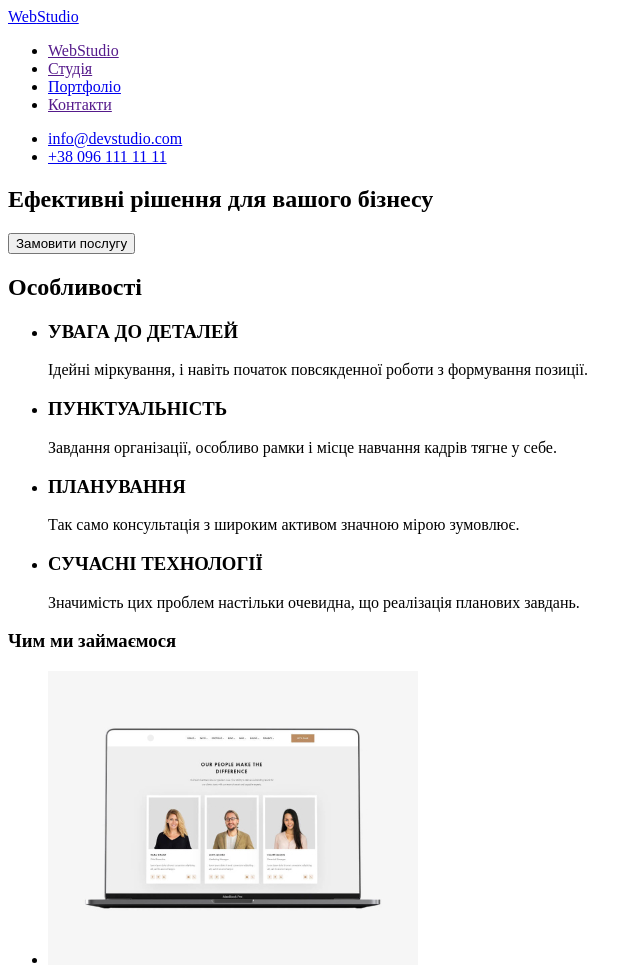
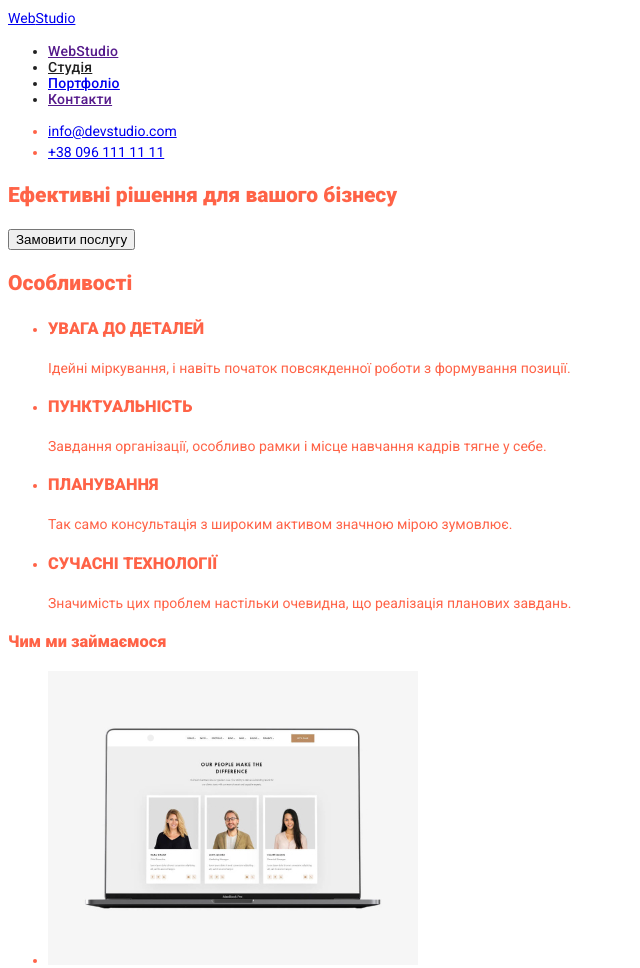
Before and after one commit to VVLLAADDYYSSLLAAVV/goit-markup-hw-02, a plain HTML site: page index.html in a window 1280 px wide. Shown: the top 968 px of the page, without its empty margins (0-640 px from the left). Drawn offline with Linux system fonts and the light colour scheme.

Commit message:
studio
color

```diff
--- a/css/styles.css
+++ b/css/styles.css
@@ -1,9 +1,11 @@
 body {
 font-family: Roboto, Arial, sans-serif;
-color: ;
+color: tomato ;
 font-size: 14px;
 line-height: 1.5;
 }
+
+.page-header {}
 
 .site-nav {
         font-style: normal;
@@ -21,7 +23,12 @@ line-height: 1.5;
 /* WebStudio */
 
 /* Студія */
-
+.studio {
+color: #212121;
+}
+.studio:hover {
+color: #2196F3;
+}
 /* Портфоліо */
 
 /* Контакти */
--- a/index.html
+++ b/index.html
@@ -5,6 +5,7 @@
     <meta http-equiv="X-UA-Compatible" content="IE=edge" />
     <meta name="viewport" content="width=device-width, initial-scale=1.0" />
     <title>Головна</title>
+    <link rel="stylesheet" href="css/styles.css">
     <link rel="preconnect" href="https://fonts.gstatic.com" crossorigin />
     <link
       href="https://fonts.googleapis.com/css2?family=Raleway:wght@700&family=Roboto:ital,wght@0,400;0,500;0,900;1,700&display=swap"
@@ -13,12 +14,12 @@
   </head>
   <body>
     <!--Верхня лінія-->
-    <header>
-      <a href="/"><span class="accent">Web</span>Studio</a>
+    <header class="page-header">
+      <a href="/" class="logo"><span class="accent">Web</span>Studio</a>
       <nav>
-        <ul>
+        <ul class="site-nav">
           <li><a href="">WebStudio</a></li>
-          <li><a href="">Студія</a></li>
+          <li><a href="" class="studio">Студія</a></li>
           <li><a href="./portfolio.html">Портфоліо</a></li>
           <li><a href="">Контакти</a></li>
         </ul>
```
Also changed, not shown: portfolio.html (+1 -0 lines).
